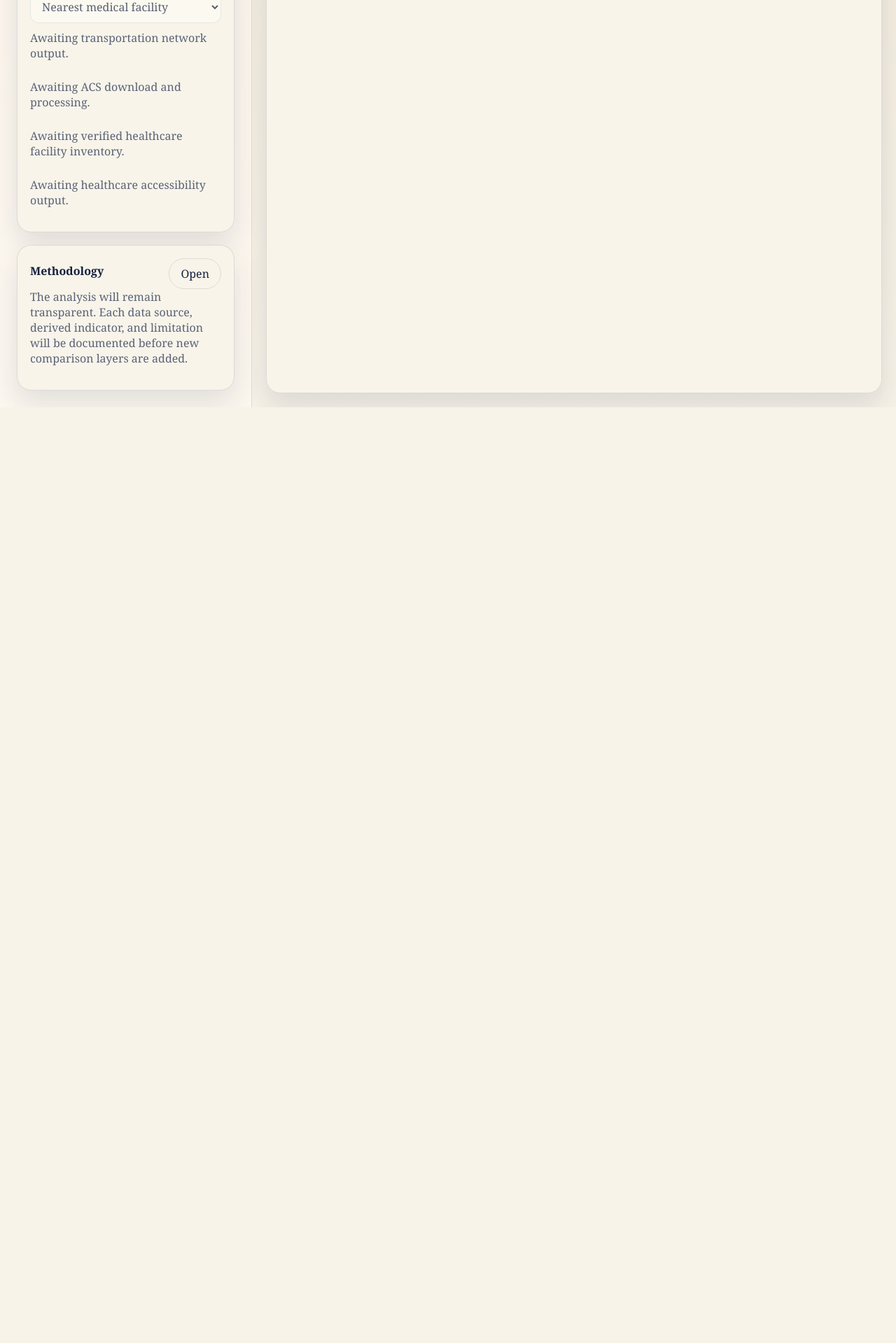
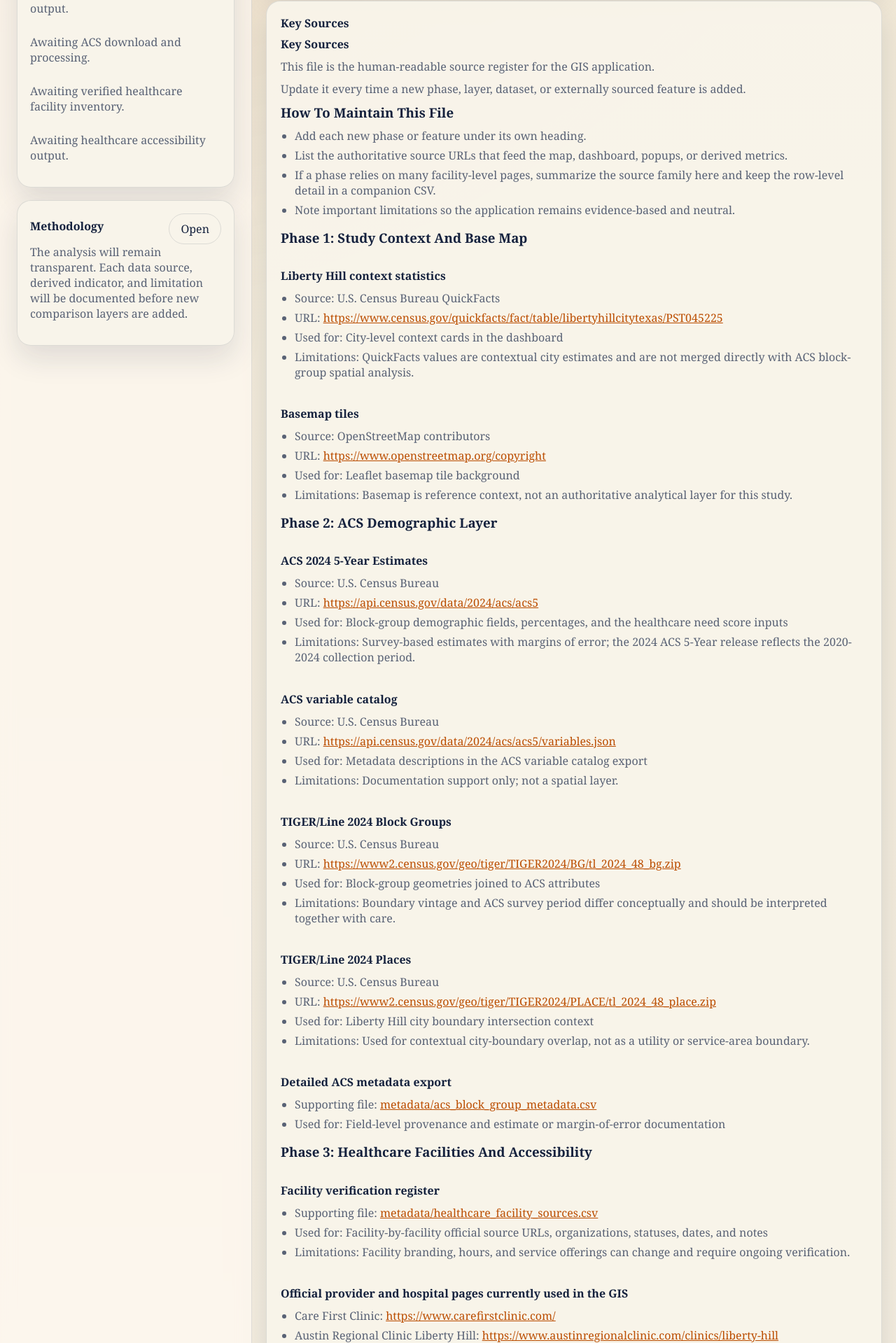
Before and after one commit to sgcoder123/LibertyHill_MedClinic_GIS, a Flask app: page / in a window 1280 px wide. Shown: the part 995-2914 px from the top of the page at 70% size. Before the commit the page ends 1577 px from the top, so only its background shows below. Run offline with Flask 3, Linux system fonts and the light colour scheme; some libraries are stand-ins or nearby versions.

Commit message:
feat: implement key sources section and remove city boundary layer functionality

```diff
--- a/app.py
+++ b/app.py
@@ -1,6 +1,8 @@
 from __future__ import annotations
 
+import html
 import json
+import re
 from dataclasses import dataclass, asdict
 from pathlib import Path
 
@@ -67,7 +69,62 @@ ACS_BLOCK_GROUPS_PATH = BASE_DIR / "data" / "processed" / "liberty_hill_acs_bloc
 HEALTHCARE_FACILITIES_PATH = BASE_DIR / "data" / "processed" / "liberty_hill_healthcare_facilities.geojson"
 HEALTHCARE_ACCESSIBILITY_PATH = BASE_DIR / "data" / "processed" / "liberty_hill_healthcare_accessibility.geojson"
 ROAD_NETWORK_PATH = BASE_DIR / "data" / "processed" / "liberty_hill_roads.geojson"
-CITY_BOUNDARY_PATH = BASE_DIR / "data" / "processed" / "liberty_hill_city_boundary.geojson"
+KEY_SOURCES_PATH = BASE_DIR / "metadata" / "key_sources.md"
+
+INLINE_LINK_PATTERN = re.compile(r"\[([^\]]+)\]\(([^)]+)\)")
+PLAIN_URL_PATTERN = re.compile(r"(https?://[^\s<]+)")
+
+
+def format_inline_markdown(text: str) -> str:
+    escaped = html.escape(text)
+    escaped = INLINE_LINK_PATTERN.sub(r'<a href="\2" target="_blank" rel="noopener noreferrer">\1</a>', escaped)
+    return PLAIN_URL_PATTERN.sub(r'<a href="\1" target="_blank" rel="noopener noreferrer">\1</a>', escaped)
+
+
+def render_key_sources_html() -> str:
+    if not KEY_SOURCES_PATH.exists():
+        return "<p class=\"small-copy\">Key source register is not available yet.</p>"
+
+    parts: list[str] = []
+    in_list = False
+    for raw_line in KEY_SOURCES_PATH.read_text(encoding="utf-8").splitlines():
+        line = raw_line.strip()
+        if not line:
+            if in_list:
+                parts.append("</ul>")
+                in_list = False
+            continue
+        if line.startswith("### "):
+            if in_list:
+                parts.append("</ul>")
+                in_list = False
+            parts.append(f"<h4>{format_inline_markdown(line[4:])}</h4>")
+            continue
+        if line.startswith("## "):
+            if in_list:
+                parts.append("</ul>")
+                in_list = False
+            parts.append(f"<h3>{format_inline_markdown(line[3:])}</h3>")
+            continue
+        if line.startswith("# "):
+            if in_list:
+                parts.append("</ul>")
+                in_list = False
+            parts.append(f"<h2>{format_inline_markdown(line[2:])}</h2>")
+            continue
+        if line.startswith("- "):
+            if not in_list:
+                parts.append("<ul>")
+                in_list = True
+            parts.append(f"<li>{format_inline_markdown(line[2:])}</li>")
+            continue
+        if in_list:
+            parts.append("</ul>")
+            in_list = False
+        parts.append(f"<p>{format_inline_markdown(line)}</p>")
+    if in_list:
+        parts.append("</ul>")
+    return "".join(parts)
 
 
 def create_app() -> Flask:
@@ -75,7 +132,7 @@ def create_app() -> Flask:
 
     @app.get("/")
     def index() -> str:
-        return render_template("index.html")
+        return render_template("index.html", key_sources_html=render_key_sources_html())
 
     @app.get("/api/bootstrap")
     def bootstrap() -> tuple[dict, int]:
@@ -101,10 +158,6 @@ def create_app() -> Flask:
                         "road_network": {
                             "available": ROAD_NETWORK_PATH.exists(),
                             "endpoint": "/api/layers/road-network",
-                        },
-                        "city_boundary": {
-                            "available": CITY_BOUNDARY_PATH.exists(),
-                            "endpoint": "/api/layers/city-boundary",
                         }
                     },
                 }
@@ -172,21 +225,6 @@ def create_app() -> Flask:
 
         return (jsonify(json.loads(ROAD_NETWORK_PATH.read_text(encoding="utf-8"))), 200)
 
-    @app.get("/api/layers/city-boundary")
-    def city_boundary() -> tuple[dict, int]:
-        if not CITY_BOUNDARY_PATH.exists():
-            return (
-                jsonify(
-                    {
-                        "error": "City boundary layer is not available yet.",
-                        "expected_path": str(CITY_BOUNDARY_PATH),
-                    }
-                ),
-                404,
-            )
-
-        return (jsonify(json.loads(CITY_BOUNDARY_PATH.read_text(encoding="utf-8"))), 200)
-
     return app
 
 
--- a/static/css/app.css
+++ b/static/css/app.css
@@ -207,6 +207,41 @@ select {
   overflow: hidden;
 }
 
+.sources-panel {
+  margin: 0 20px 20px;
+  padding: 20px;
+}
+
+.sources-content {
+  display: grid;
+  gap: 10px;
+  color: var(--muted);
+}
+
+.sources-content h2,
+.sources-content h3,
+.sources-content h4 {
+  color: var(--ink);
+  margin-bottom: 0;
+}
+
+.sources-content p,
+.sources-content ul {
+  margin: 0;
+}
+
+.sources-content ul {
+  padding-left: 20px;
+}
+
+.sources-content li {
+  margin-bottom: 6px;
+}
+
+.sources-content a {
+  color: var(--accent);
+}
+
 #map {
   min-height: calc(100vh - 148px);
 }
--- a/static/js/app.js
+++ b/static/js/app.js
@@ -2,7 +2,6 @@ const layerRegistry = {};
 let acsLayer = null;
 let healthcareAccessibilityLayer = null;
 let roadNetworkLayer = null;
-let cityBoundaryLayer = null;
 let acsLegendControl = null;
 let currentAcsMetric = "population_density";
 let currentHealthcareAccessibilityMetric = "nearest_any_medical_miles";
@@ -196,13 +195,6 @@ function setRoadNetworkToggleState(enabled) {
   }
 }
 
-function setCityBoundaryToggleState(enabled) {
-  const toggle = document.getElementById("city-boundary-toggle");
-  if (toggle) {
-    toggle.disabled = !enabled;
-  }
-}
-
 function syncHealthcareMasterToggleState() {
   const masterToggle = document.getElementById("healthcare-all-toggle");
   if (!masterToggle || masterToggle.disabled) {
@@ -366,16 +358,6 @@ function buildRoadPopup(properties) {
       Major corridor: ${properties.is_major_corridor ? "Yes" : "No"}<br>
       Segment length: ${formatNullableNumber(properties.segment_length_miles, (value) => `${value.toFixed(2)} miles`)}<br>
       Source: TIGER/Line 2024 Williamson County roads
-    </div>
-  `;
-}
-
-function buildCityBoundaryPopup(properties) {
-  return `
-    <div>
-      <strong>${properties.boundary_name ?? properties.NAMELSAD ?? properties.NAME ?? "City boundary"}</strong><br>
-      GEOID: ${properties.GEOID ?? "N/A"}<br>
-      Source: ${properties.source ?? "TIGER/Line 2024 Texas places"}
     </div>
   `;
 }
@@ -593,39 +575,6 @@ async function loadRoadNetworkLayer(map, layerConfig) {
   }
 }
 
-async function loadCityBoundaryLayer(map, layerConfig) {
-  const toggle = document.getElementById("city-boundary-toggle");
-  setCityBoundaryToggleState(false);
-
-  if (!layerConfig?.available) {
-    return;
-  }
-
-  const response = await fetch(layerConfig.endpoint);
-  if (!response.ok) {
-    throw new Error("City boundary layer could not be loaded");
-  }
-
-  const geojson = await response.json();
-  cityBoundaryLayer = L.geoJSON(geojson, {
-    style: {
-      color: "#0f766e",
-      weight: 3,
-      opacity: 0.95,
-      fillOpacity: 0.03,
-    },
-    onEachFeature: (feature, layer) => {
-      layer.bindPopup(buildCityBoundaryPopup(feature.properties));
-    },
-  });
-
-  registerLayer("city-boundary", cityBoundaryLayer);
-  setCityBoundaryToggleState(true);
-  if (toggle.checked) {
-    cityBoundaryLayer.addTo(map);
-  }
-}
-
 async function loadAcsLayer(map, layerConfig) {
   const statusElement = document.getElementById("acs-status");
   const toggle = document.getElementById("acs-layer-toggle");
@@ -759,7 +708,6 @@ async function bootstrapApp() {
   const payload = await response.json();
   buildDashboard(payload.quickfacts);
   const map = buildMap(payload.study_config);
-  await loadCityBoundaryLayer(map, payload.layers?.city_boundary);
   await loadRoadNetworkLayer(map, payload.layers?.road_network);
   await loadHealthcareLayers(map, payload.layers?.healthcare_facilities);
   await loadAcsLayer(map, payload.layers?.acs_block_groups);
--- a/templates/index.html
+++ b/templates/index.html
@@ -33,8 +33,6 @@
             <li><label><input type="checkbox" data-layer="study-location" checked> Proposed clinic study location</label></li>
             <li><label><input type="checkbox" data-layer="study-5" checked> 5-mile study area</label></li>
             <li><label><input type="checkbox" data-layer="study-10" checked> 10-mile study area</label></li>
-            <li><label><input id="city-boundary-toggle" type="checkbox" data-layer="city-boundary"> City boundary</label></li>
-            <li><label><input type="checkbox" disabled> ETJ</label></li>
             <li><label><input id="acs-layer-toggle" type="checkbox" data-layer="acs-block-groups"> ACS Block Groups</label></li>
             <li><label><input id="healthcare-accessibility-toggle" type="checkbox" data-layer="healthcare-accessibility"> Healthcare Accessibility</label></li>
             <li><label><input id="healthcare-all-toggle" type="checkbox" data-layer="healthcare-all" disabled> Healthcare Facilities</label></li>
@@ -86,6 +84,12 @@
         <section class="map-panel">
           <div id="map"></div>
         </section>
+        <section class="panel sources-panel">
+          <div class="panel-header">
+            <h2>Key Sources</h2>
+          </div>
+          <div class="sources-content">{{ key_sources_html|safe }}</div>
+        </section>
       </main>
     </div>
 
```
